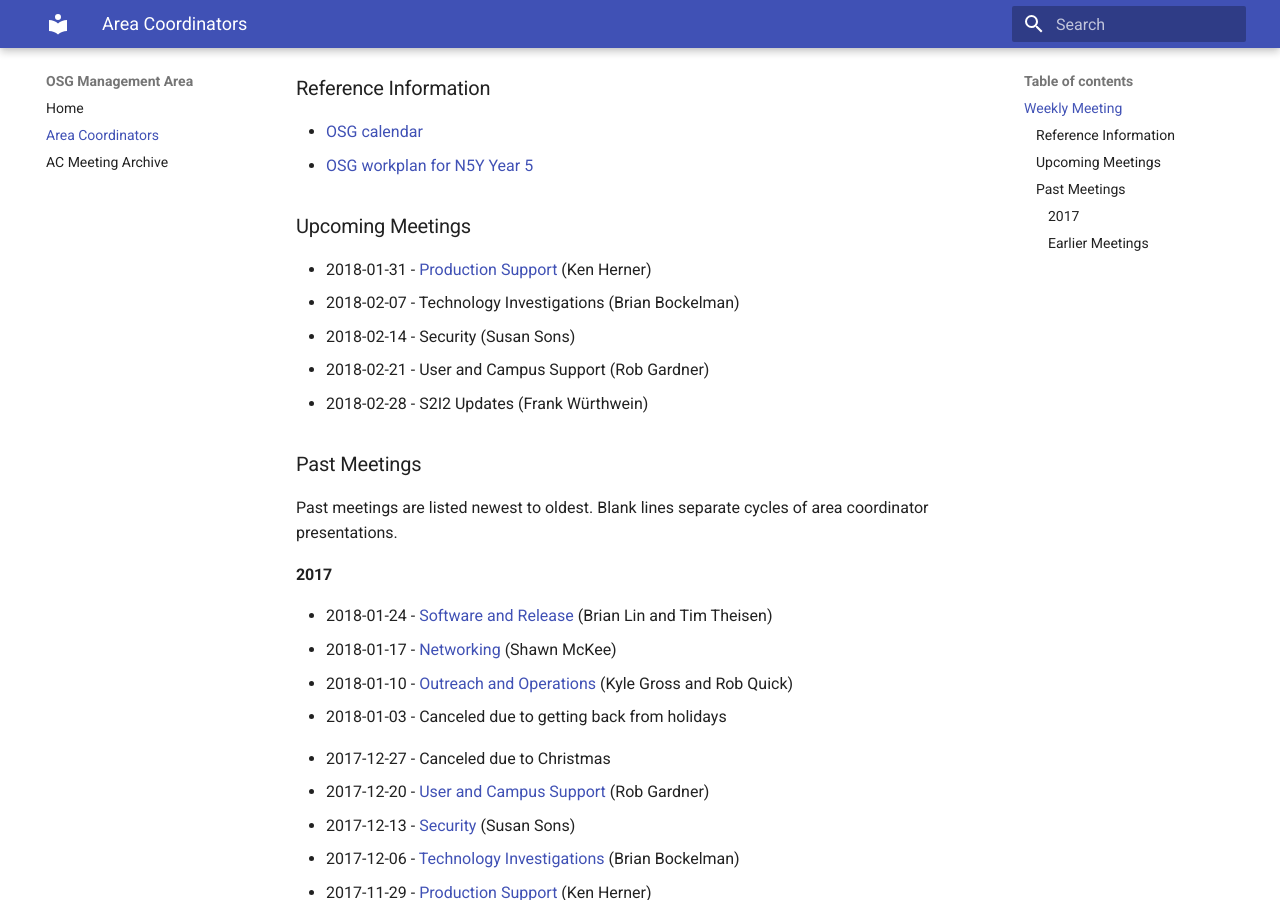
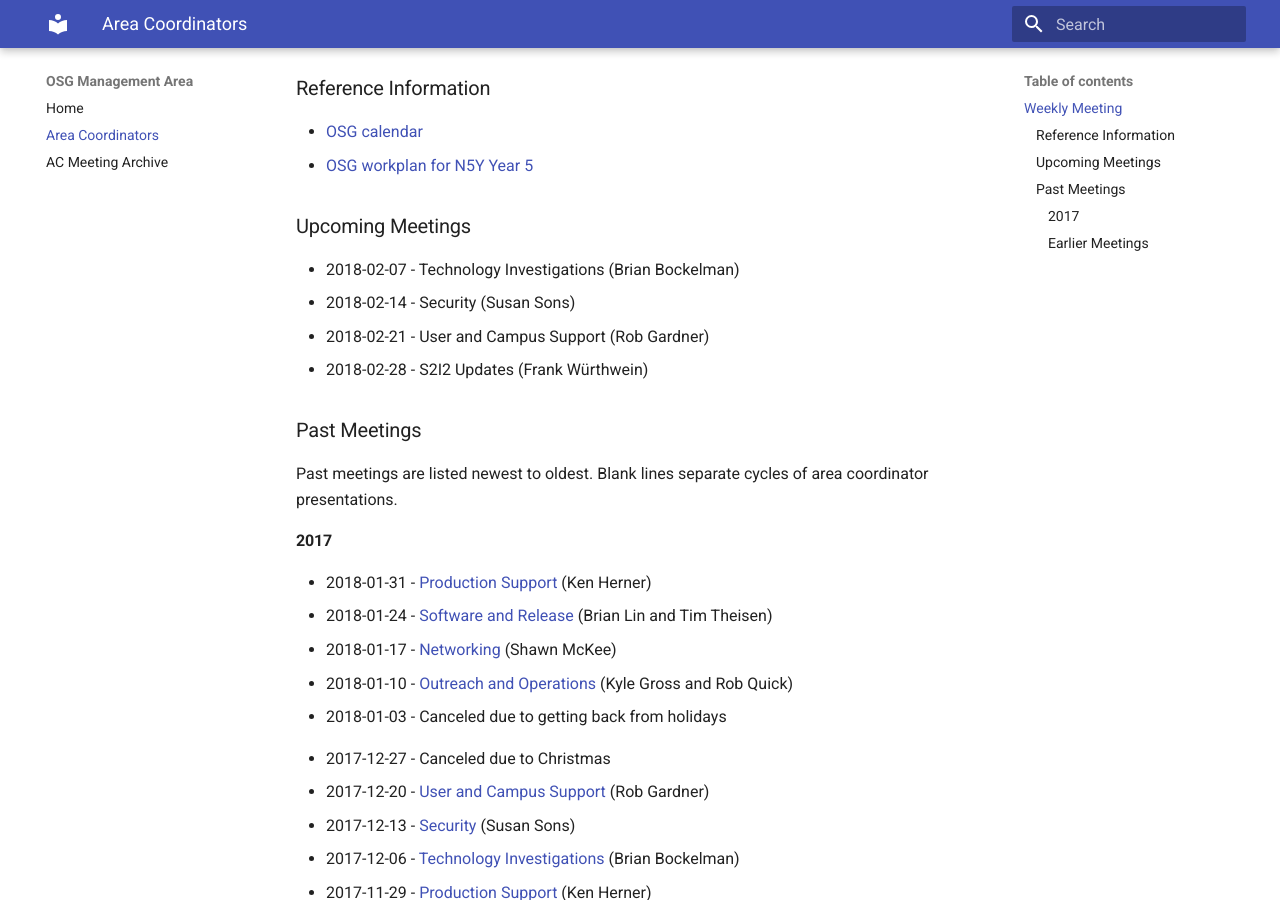
Before and after one commit to ppaschos/management-1, an MkDocs documentation site: the page built from docs/area-coordinators.md, in a window 1280 px wide and 900 px high, scrolled down 969 px. Built offline with MkDocs 1.6.1 and Material for MkDocs 9.7.7, drawn with Linux system fonts in a browser that asks for light colours; old or Windows-style settings are respelled for this version of MkDocs; part of the change alters nothing that is shown.

Commit message:
Moved 2018-01-31 to past meetings

```diff
--- a/docs/area-coordinators.md
+++ b/docs/area-coordinators.md
@@ -44,7 +44,6 @@ The current Area Coordinators are:
 
 ### Upcoming Meetings
 
-- 2018-01-31 - [Production Support](https://drive.google.com/open?id=12vTI4aP2tMctlKUk6YatduqOMWmzNSm5) (Ken Herner)
 - 2018-02-07 - Technology Investigations (Brian Bockelman)
 - 2018-02-14 - Security (Susan Sons)
 - 2018-02-21 - User and Campus Support (Rob Gardner)
@@ -57,6 +56,7 @@ Past meetings are listed newest to oldest.  Blank lines separate cycles of area
 
 #### 2017
 
+- 2018-01-31 - [Production Support](https://drive.google.com/open?id=12vTI4aP2tMctlKUk6YatduqOMWmzNSm5) (Ken Herner)
 - 2018-01-24 - [Software and Release](https://docs.google.com/document/d/1-9aGA1a8Ygu-jR5ojj556ntLwP7n6ufjI_H3Cw-krv8/edit?usp=sharing) (Brian Lin and Tim Theisen)
 - 2018-01-17 - [Networking](https://drive.google.com/open?id=1Vz99vppmMCRKVj9xupWRNVOxdlBAjRU7) (Shawn McKee)
 - 2018-01-10 - [Outreach and Operations](https://github.com/opensciencegrid/operations/blob/master/docs/acops-10-Jan-2018.md) (Kyle Gross and Rob Quick)
```
